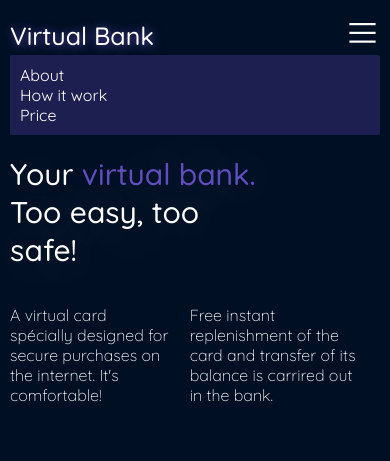
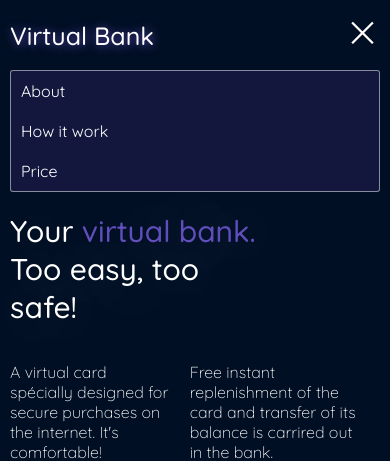
Before and after one commit to valmri/Virtual_bank, a plain HTML site: page index.html in a window 390 px wide. Both pictures are taken after a click on the element 362 px from the left and 35 px from the top of the page. Shown: the top 461 px of the page. Drawn offline with nearby package versions, Linux system fonts and the light colour scheme.

Commit message:
Changement icone du menu

```diff
--- a/assets/css/responsive.css
+++ b/assets/css/responsive.css
@@ -34,18 +34,25 @@
     }
 
     #leMenu {
-        margin: 0px;
-        padding: 10px;
+        margin-top: 15px;
+        padding: 0px;
         list-style: none;
-        background-color: rgba(66, 52, 135, 0.445);
-        border-radius: 2px;
+        background-color: rgba(44, 34, 95, 0.445);
+        border-radius: 3px;
+        border: 1px rgba(255, 255, 255, 0.5) solid;
     }
 
-    #leMenu  > li {
-        margin: 0;
+    #leMenu  > li:hover {
+        background-color: rgba(255, 255, 255, 0.1);
+    }
+
+    #leMenu  > li:active {
+        background-color: rgba(255, 255, 255, 0.5);
     }
 
     #leMenu > li > a {
+        display: block;
+        padding: 10px;
         text-decoration: none;
     }
 
--- a/assets/js/responsive.js
+++ b/assets/js/responsive.js
@@ -1,10 +1,14 @@
 /* Menu responsive */
+var iconMenu = document.getElementById('btn_ouverture');
+
 function menu() {
     var leMenu = document.getElementById('leMenu');
 
     if(leMenu.classList.contains('menu_ferme') == true ) {
         leMenu.classList.replace('menu_ferme','menu_ouvert');
+        iconMenu.childNodes.item(1).classList.replace("la-bars", "la-times")
     } else {
         leMenu.classList.replace('menu_ouvert', 'menu_ferme');
+        iconMenu.childNodes.item(1).classList.replace("la-times", "la-bars")
     }
 }
--- a/index.html
+++ b/index.html
@@ -30,7 +30,7 @@
             Try for free
         </a>
 
-        <span class="responsive btn_menu" onclick="menu()">
+        <span id="btn_ouverture" class="responsive btn_menu" onclick="menu()">
             <i class="las la-bars "></i>
         </span>
 
```
